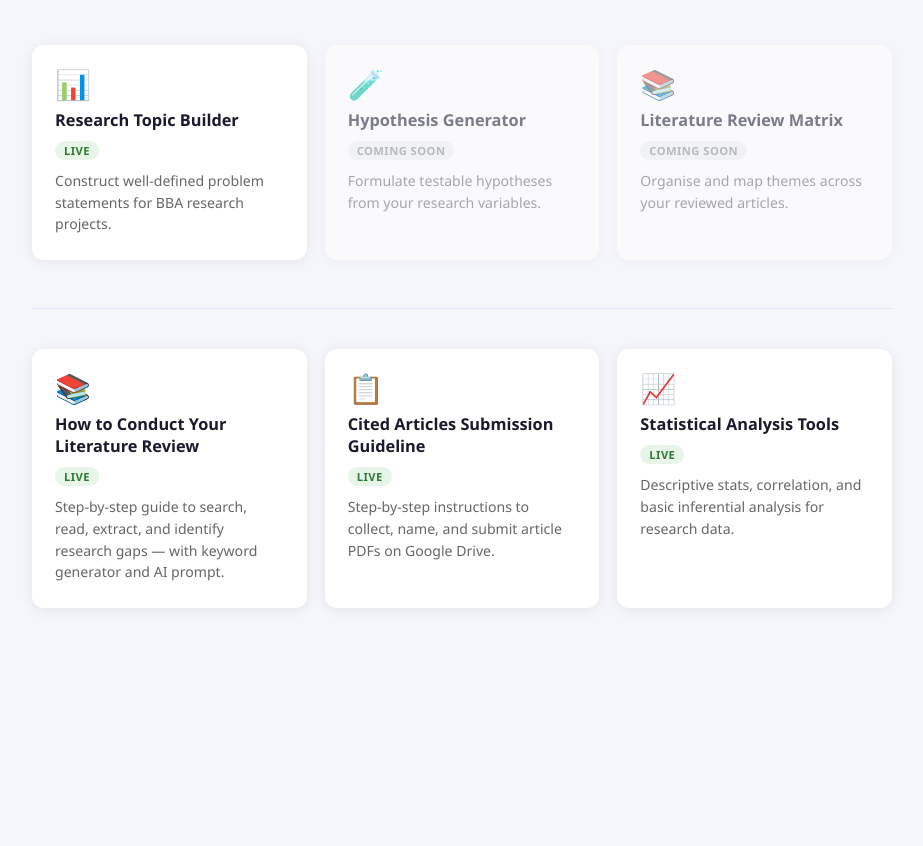
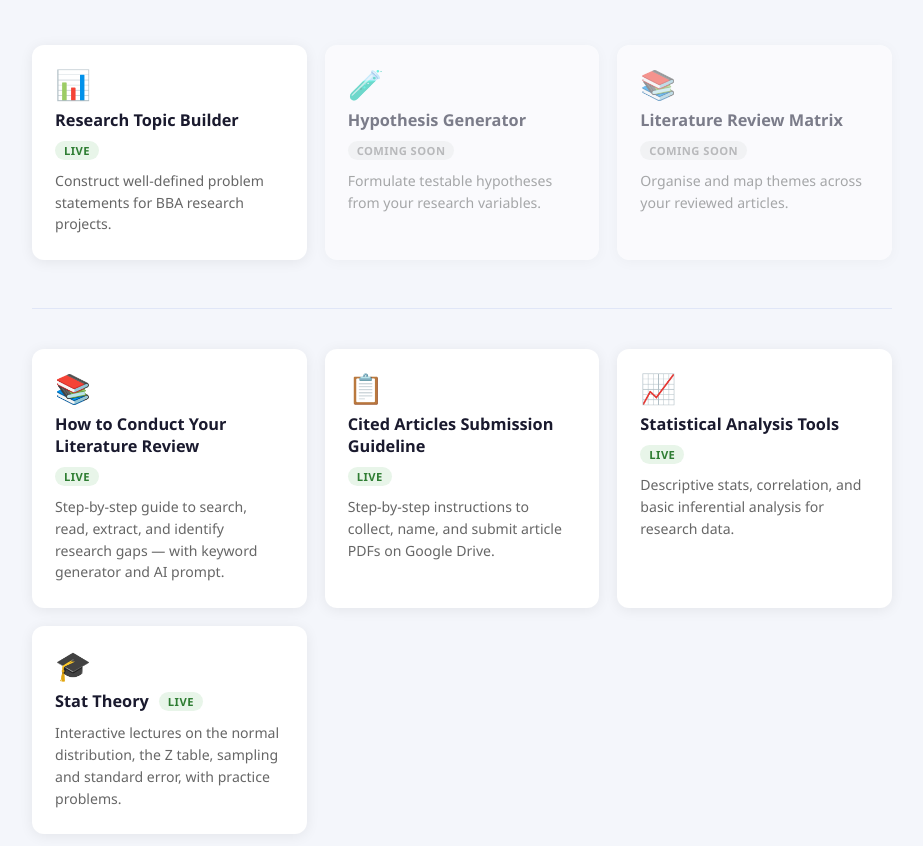
Before and after one commit to farukhrana14/research-toolkit, a plain HTML site: page index.html in a window 1280 px wide. Shown: the part 124-970 px from the top of the page, without its empty margins (178-1101 px from the left). Before the commit the page ends 840 px from the top, so only its background shows below. Drawn offline with Linux system fonts and the light colour scheme.

Commit message:
Add Stat Theory card and SE lecture updates
- Site index: new Stat Theory card linking to /stat/
- Lecture: new interactive SE slide (waiting times, n = 10/30/120, sample numbers box, typical error vs sigma/sqrt(n))
- Lecture: plain-language sqrt(n) slide; bolts example states mu = 10 mm and SE = 0.020 mm
- norm_dist index and practice: fix negative-z lookups, add Z table and calculator links

```diff
--- a/index.html
+++ b/index.html
@@ -188,6 +188,15 @@
         <div class="card-desc">Descriptive stats, correlation, and basic inferential analysis for research data.</div>
       </a>
 
+      <a href="/stat/" class="card live">
+        <div class="card-icon">🎓</div>
+        <div class="card-title">
+          <span>Stat Theory</span>
+          <span class="badge-live">Live</span>
+        </div>
+        <div class="card-desc">Interactive lectures on the normal distribution, the Z table, sampling and standard error, with practice problems.</div>
+      </a>
+
     </div>
   </div>
 
```
